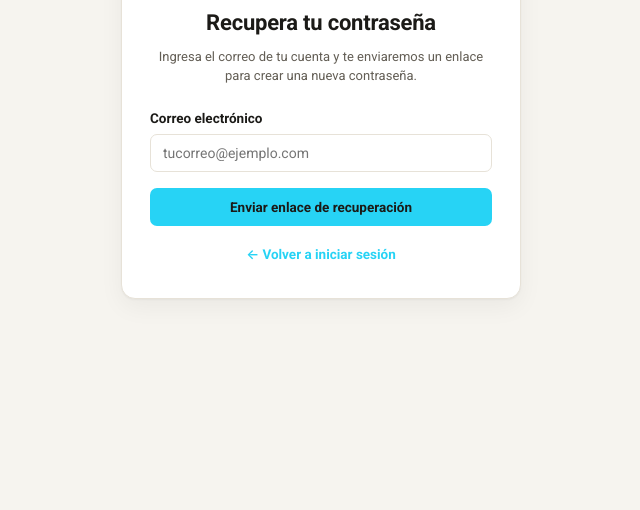
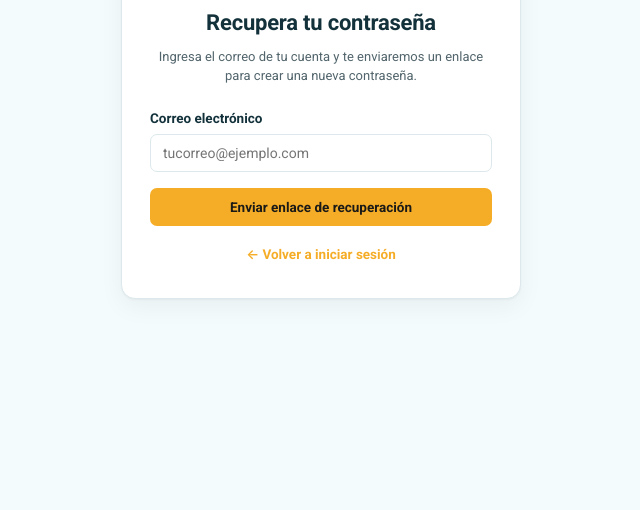
Before and after one commit to Juanjogomezc/mercadonortesur-v2, a plain HTML site: page auth/forgot-password.html in a window 1280 px wide. Shown: the part 290-800 px from the top of the page, without its empty margins (319-959 px from the left). Drawn offline with Linux system fonts and the light colour scheme; no server answers.

Commit message:
Apply dynamic marketplace visual identity

```diff
--- a/auth/forgot-password.html
+++ b/auth/forgot-password.html
@@ -3,7 +3,7 @@
 <head>
 <meta charset="UTF-8">
 <meta name="viewport" content="width=device-width, initial-scale=1.0">
-  <meta name="theme-color" content="#27D3F5">
+  <meta name="theme-color" content="#12313A">
 <title>Recuperar contraseña · Mercado Norte Sur</title>
   <link rel="icon" type="image/svg+xml" href="../assets/favicon.svg">
 <link rel="apple-touch-icon" href="../assets/apple-touch-icon.png">
@@ -17,20 +17,20 @@
 
 :root{
   --bg: #FFFFFF;
-  --bg-subtle: #F6F4EF;
-  --ink: #1B1A17;
-  --ink-soft: #635E55;
-  --ink-faint: #96907F;
-  --rust: #27D3F5;
-  --rust-dark: #00AFCF;
-  --rust-soft: #E8FAFE;
-  --forest: #F5AD27;
-  --forest-soft: #FFF0C2;
+  --bg-subtle: #F3FBFD;
+  --ink: #12313A;
+  --ink-soft: #52656C;
+  --ink-faint: #7A9097;
+  --rust: #F5AD27;
+  --rust-dark: #D9910D;
+  --rust-soft: #FFF3D8;
+  --forest: #27D3F5;
+  --forest-soft: #E5FAFE;
   --amber: #9A6B12;
   --amber-soft: #FBEED2;
   --red: #B3261E;
   --red-soft: #FBE2E0;
-  --line: #E7E2D8;
+  --line: #DCE8EC;
   --card-bg: #FFFFFF;
   --radius: 10px;
   --shadow: 0 1px 2px rgba(27,26,23,0.04), 0 8px 24px rgba(27,26,23,0.05);
@@ -243,6 +243,12 @@ footer.site a{color:#1B1A17;}
   .stat-grid{grid-template-columns:repeat(2,1fr);}
 }
 
+
+/* Identidad visual 03 — Marketplace dinámico */
+:root{--bg-subtle:#F3FBFD;--ink:#12313A;--ink-soft:#52656C;--ink-faint:#7A9097;--rust:#F5AD27;--rust-dark:#D9910D;--rust-soft:#FFF3D8;--forest:#27D3F5;--forest-soft:#E5FAFE;--line:#DCE8EC;}
+footer,footer.site{background:#12313A!important;color:#FFFFFF!important;}
+footer .footer-brand .logo,footer .footer-col h4,footer .footer-col a,footer .footer-bottom,footer.site a{color:#FFFFFF!important;}
+footer .footer-brand p,footer .footer-col a,footer .footer-bottom{color:#D3E4E8!important;}
 </style>
 <style>
   .auth-wrap{min-height:100vh; display:flex; align-items:center; justify-content:center; background:var(--bg-subtle); padding:24px;}
```
